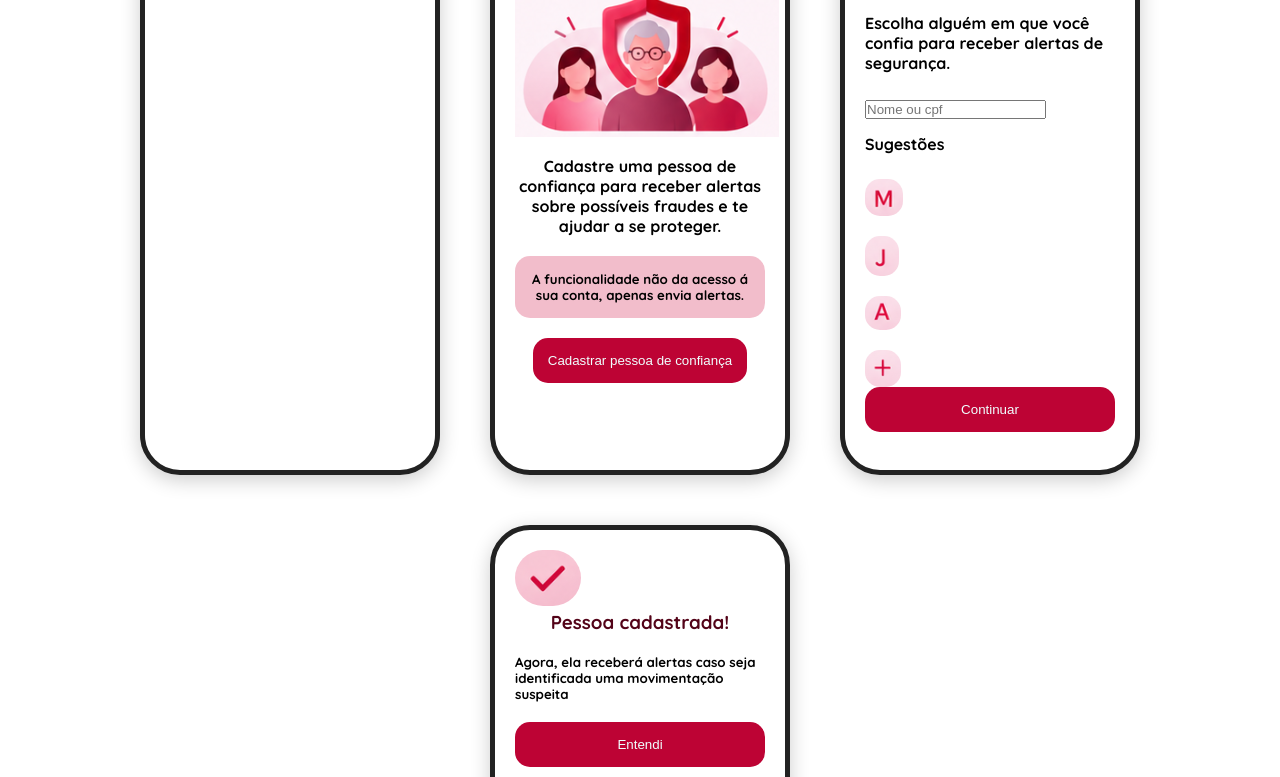
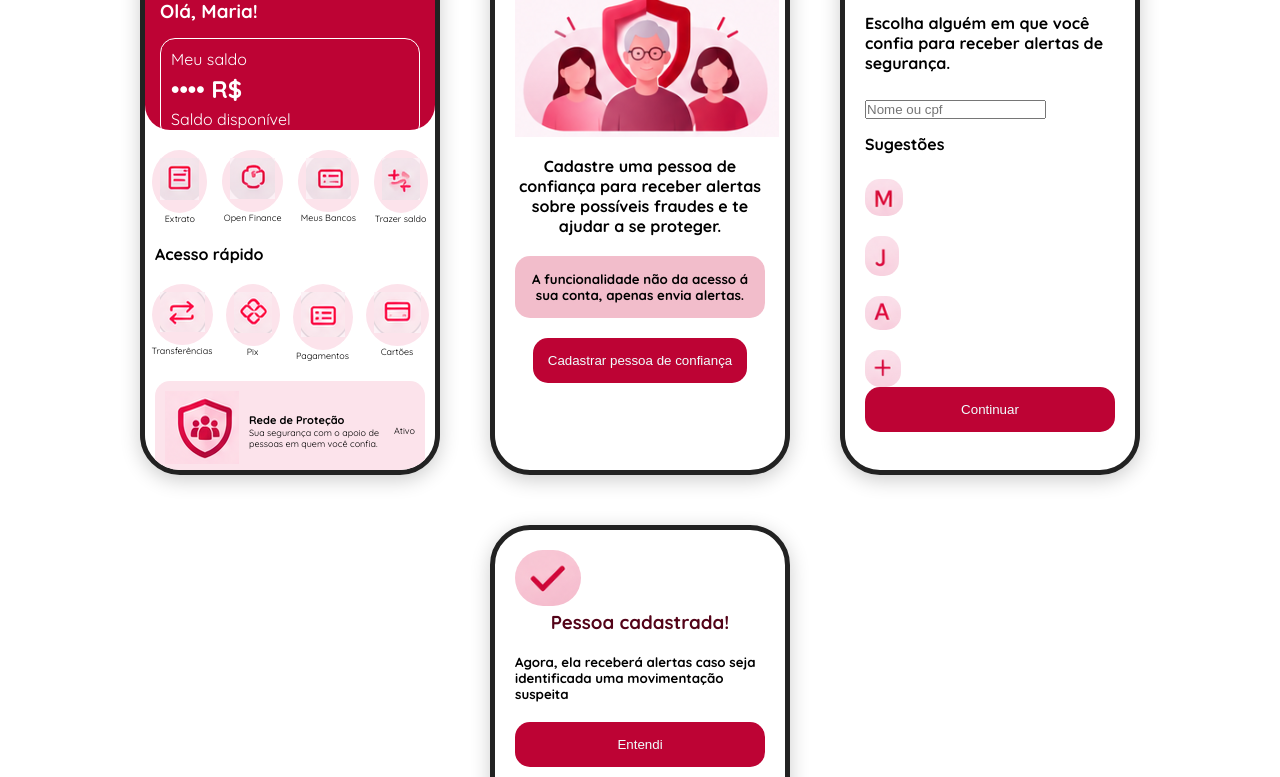
Before and after one commit to joaogabdev/div-challenge, a plain HTML site: page index.html in a window 1280 px wide. Shown: the part 323-1100 px from the top of the page. Drawn offline with Linux system fonts and the light colour scheme.

Commit message:
"feat:tela principal"

```diff
--- a/index.html
+++ b/index.html
@@ -15,10 +15,82 @@
     <div class="todastelas">
 
 
-    <div class="tela1">
-        <h3> Tela inicial</h3>
+<div class="tela1">
+    <div class="cabecalho">
+        <h3><img src="./img/bradesco.png" alt="icon"> bradesco</h3>
+        <h3>Olá, Maria!</h3>
+
+        <div class="saldo">
+            <p>Meu saldo </p>
+            <h2>•••• R$</h2>
+            <p>Saldo disponível</p>
+        </div>
+    </div>
+
+    <div class="atalhos">
+
+        <div>
+            <h2><img src="./img/extrato.png" alt="extrato"></h2>
+            <p>Extrato</p>
+        </div>
+
+        <div>
+            <h2><img src="./img/open.png" alt="open"></h2>
+            <p>Open Finance</p>
+        </div>
+
+        <div>
+            <h2><img src="./img/bancos.png" alt="bancos"></h2>
+            <p>Meus Bancos</p>
+        </div>
+
+        <div>
+            <h2><img src="./img/trazer.png" alt="trazer"></h2>
+            <p>Trazer saldo</p>
+        </div>
 
     </div>
+
+    <h4>Acesso rápido</h4>
+
+    <div class="atalhos">
+
+        <div>
+            <h2><img src="./img/transferencias.png" alt="transferencias"></h2>
+            <p>Transferências</p>
+        </div>
+
+        <div>
+            <h2><img src="./img/pix.png" alt="pix"></h2>
+            <p>Pix</p>
+        </div>
+
+        <div>
+            <h2><img src="./img/pagamentos.png" alt="pagamentos"></h2>
+            <p>Pagamentos</p>
+        </div>
+
+        <div>
+            <h2><img src="./img/cartoes.png" alt="cartoes"></h2>
+            <p>Cartões</p>
+        </div>
+
+    </div>
+
+    <div class="protecao">
+        <h2><img src="./img/protecaoicon.png" alt="icon protecao"></h2>
+
+        <div>
+            <h4>Rede de Proteção</h4>
+            <p>Sua segurança com o apoio de pessoas em quem você confia.</p>
+        </div>
+
+        <p>Ativo</p>
+    </div>
+
+
+
+</div>
 
 
     <div class="tela2">
--- a/style.css
+++ b/style.css
@@ -125,3 +125,103 @@ body{
 
     }
 }
+
+
+
+.tela1 {
+    padding: 0;
+}
+
+
+.cabecalho {
+    background-color: #bd0334;
+    color: white;
+    padding: 15px;
+    height: 200px;
+    border-radius: 25px 25px ;
+}
+
+.cabecalho h3 {
+    margin-bottom: 15px;
+}
+
+
+
+.saldo {
+    border: 1px solid white;
+    border-radius: 15px;
+    padding: 10px;
+}
+
+.saldo h2 {
+    margin: 5px 0;
+}
+
+
+
+.atalhos {
+    display: flex;
+    justify-content: space-around;
+    text-align: center;
+    margin: 20px 0;
+}
+
+.atalhos h2 {
+    background-color: #fce3eb;
+    color: #bd0334;
+    border-radius: 50%;
+    padding: 8px;
+    font-size: 18px;
+}
+
+.atalhos p {
+    font-size: 9px;
+}
+
+
+
+.tela1 h4 {
+    margin-left: 10px;
+}
+
+
+
+.protecao {
+    display: flex;
+    align-items: center;
+    gap: 10px;
+    background-color: #fce3eb;
+    border-radius: 15px;
+    padding: 10px;
+    margin: 10px;
+}
+
+.protecao h2 {
+    color: #bd0334;
+}
+
+.protecao h4 {
+    margin: 0;
+    font-size: 11px;
+}
+
+.protecao p {
+    font-size: 9px;
+}
+
+
+
+.menu {
+    display: flex;
+    justify-content: space-around;
+    position: absolute;
+    bottom: 0;
+    width: 100%;
+    border-top: 1px solid #ddd;
+    padding: 10px 0;
+}
+
+.menu p {
+    font-size: 9px;
+    color: #bd0334;
+}
```
Also changed, not shown: img/bancos.png (added), img/bradesco.png (added), img/cartoes.png (added), img/extrato.png (added), img/open.png (added), img/pagamentos.png (added), img/pix.png (added), img/protecaoicon.png (added), img/rede.png (added), img/transferencias.png (added), img/trazer.png (added).
